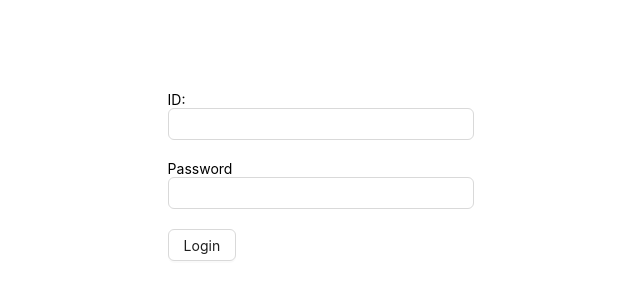
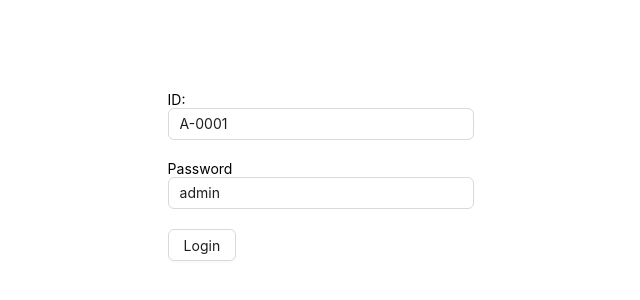
Before and after one commit to skrehad/Frontend-University-Project, a React (Vite) app: page /login in a window 1280 px wide. Shown: the part 224-524 px from the top of the page, without its empty margins (319-959 px from the left). Built offline with nearby package versions, Linux system fonts and the light colour scheme.

Commit message:
update  login tsx

```diff
--- a/src/pages/Login.tsx
+++ b/src/pages/Login.tsx
@@ -1,22 +1,22 @@
 import { Button, Row } from "antd";
 import { FieldValues } from "react-hook-form";
 import { useLoginMutation } from "../redux/features/auth/authApi";
-import { setUser, TUser } from "../redux/features/auth/authSlice";
+import { TUser, setUser } from "../redux/features/auth/authSlice";
+import { verifyToken } from "../utils/verifyToken";
 import { useNavigate } from "react-router-dom";
-import { useAppDispatch } from "../redux/features/hooks";
-import { verifyToken } from "../utils/verifyToken";
 import { toast } from "sonner";
 import PHForm from "../components/form/PHForm";
 import PHInput from "../components/form/PHInput";
+import { useAppDispatch } from "../redux/features/hooks";
 
 const Login = () => {
   const navigate = useNavigate();
   const dispatch = useAppDispatch();
 
-  // const defaultValues = {
-  //   userId: "2026010016",
-  //   password: "student123",
-  // };
+  const defaultValues = {
+    userId: "A-0001",
+    password: "admin",
+  };
 
   const [login] = useLoginMutation();
 
@@ -30,18 +30,10 @@ const Login = () => {
         password: data.password,
       };
       const res = await login(userInfo).unwrap();
-
       const user = verifyToken(res.data.accessToken) as TUser;
       dispatch(setUser({ user: user, token: res.data.accessToken }));
       toast.success("Logged in", { id: toastId, duration: 2000 });
-
       navigate(`/${user.role}/dashboard`);
-
-      // if (res.data.needsPasswordChange) {
-      //   navigate(`/change-password`);
-      // } else {
-      //   navigate(`/${user.role}/dashboard`);
-      // }
     } catch (error) {
       console.log(error);
       toast.error("Something went wrong", { id: toastId, duration: 2000 });
@@ -50,8 +42,7 @@ const Login = () => {
 
   return (
     <Row justify="center" align="middle" style={{ height: "100vh" }}>
-      {/* <PHForm onSubmit={onSubmit} defaultValues={defaultValues}> */}
-      <PHForm onSubmit={onSubmit}>
+      <PHForm onSubmit={onSubmit} defaultValues={defaultValues}>
         <PHInput type="text" name="userId" label="ID:" />
         <PHInput type="text" name="password" label="Password" />
         <Button htmlType="submit">Login</Button>
```
